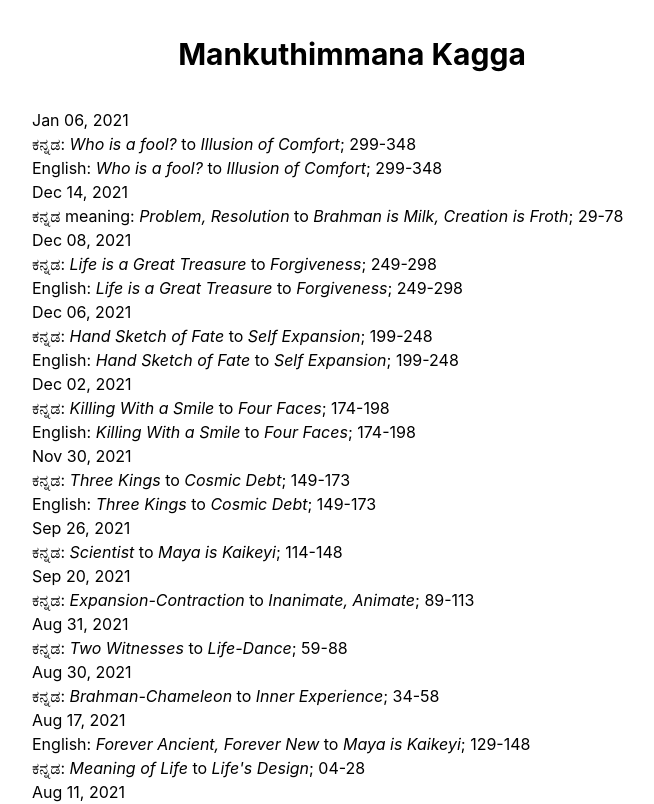
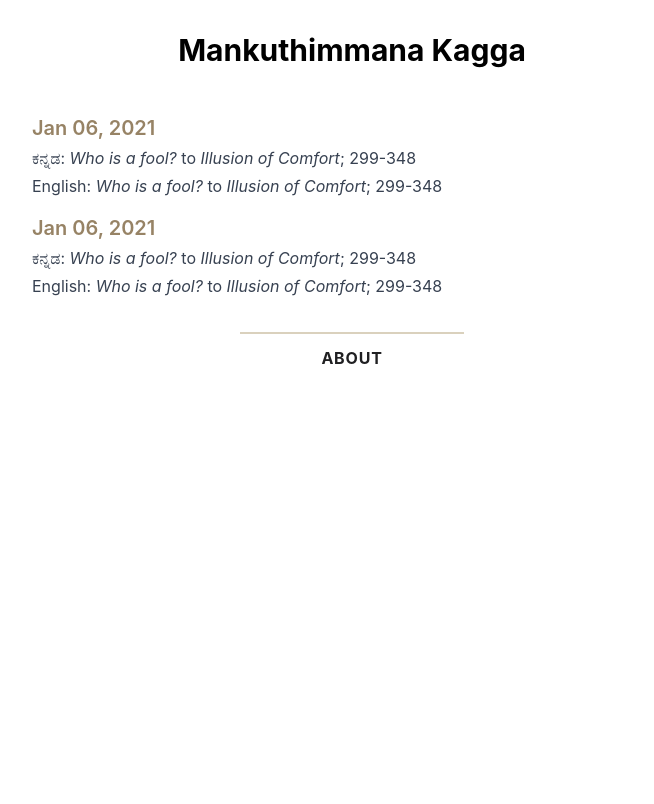
Before and after one commit to banagere/mankuthimma.com, a Next.js app: page /notes in a window 1280 px wide. Shown: the top 804 px of the page, without its empty margins (288-942 px from the left). Built offline with nearby package versions, Linux system fonts and the light colour scheme.

Commit message:
Added Gold colour and dark mode, removed notes

```diff
--- a/components/Articles.tsx
+++ b/components/Articles.tsx
@@ -7,10 +7,14 @@
       <ul className="flex flex-col gap-1">
         {posts.map((post) => (
           <li className="py-px" key={post.slug}>
-            <text className="px-5 font-medium tracking-widest align-middle">{post.number}</text>
-            <span className="text-xl font-bold align-top hover:text-bronze-500">
-              <Link href={`/kagga/${post.slug}`}>{post.title}</Link>
-            </span>
+            <div className="flex items-start">
+              <text className="px-5 font-medium tracking-widest text-right text-gold-500">
+                {post.number}
+              </text>
+              <span className="ml-1 text-xl font-semibold hover:text-gold-500 dark:text-white-100">
+                <Link href={`/kagga/${post.slug}`}>{post.title}</Link>
+              </span>
+            </div>
           </li>
         ))}
       </ul>
--- a/components/Banner.tsx
+++ b/components/Banner.tsx
@@ -1,11 +1,13 @@
-import Link from 'next/link'
+import Link from "next/link";
 
 export default function Header() {
   return (
     <>
-      <div className='text-3xl font-bold text-center my-9 hover:text-neutral-600 dark:hover:text-neutral-300'>
+      <div className="py-8 text-center">
+        <span className="text-3xl font-bold my-9 hover:text-gold-500 dark:text-white-100">
           <Link href="/">Mankuthimmana Kagga</Link>
+        </span>
       </div>
     </>
-  )
+  );
 }
--- a/components/Footer.tsx
+++ b/components/Footer.tsx
@@ -2,9 +2,13 @@
 
 export default function Footer() {
   return (
-    <footer className="my-8 text-center text-neutral-500">
-      <Link href="/notes">Release Notes</Link> •{" "}
-      <Link href="/about">About</Link>
+    <footer className="py-8 mx-auto">
+      <hr className="w-56 mx-auto border border-gold-300 dark:border-gold-500" />
+      <div className="pt-3 text-center">
+        <span className="font-bold tracking-wider uppercase text-black-100 hover:text-gold-500 dark:text-gray-300">
+          <Link href="/about">About</Link>
+        </span>
+      </div>
     </footer>
   );
 }
--- a/components/Head.tsx
+++ b/components/Head.tsx
@@ -65,6 +65,11 @@
           content="#FFFFFF"
           media="(prefers-color-scheme: light)"
         />
+        <meta
+          name="theme-color"
+          content="#202022"
+          media="(prefers-color-scheme: dark)"
+        />
       </Head>
 
       {/* Chiffre Script */}
--- a/library/_anchor.scss
+++ b/library/_anchor.scss
@@ -13,7 +13,7 @@
 }
 
 .prose .anchor:after {
-    @apply text-gray-300 dark:text-gray-700;
+  @apply text-gold-400;
   content: "#";
 }
 
--- a/library/main.scss
+++ b/library/main.scss
@@ -13,6 +13,6 @@
 
 @layer base {
   html {
-    @apply bg-white max-w-2xl mx-auto px-4;
+    @apply bg-white max-w-2xl mx-auto px-4 dark:bg-black-100;
   }
 }
--- a/pages/kagga/[slug].tsx
+++ b/pages/kagga/[slug].tsx
@@ -22,18 +22,18 @@
         <title>{post.meta.title}</title>
       </Head>
 
-      <span className="font-semibold text-bronze-600 hover:text-bronze-400">
+      <button className="px-2 py-[3px] font-semibold rounded-md text-white-100 hover:from-gold-500 hover:to-gold-700 from-gold-500 via-gold-600 to-gold-700 bg-gradient-to-br shadow-md">
         <Link href="/">← Home</Link>
-      </span>
+      </button>
 
       <div className="">
-        <h1 className="mt-5 text-2xl font-bold">{post.meta.title}</h1>
-        <p className="text-lg font-semibold text-neutral-500">
+        <h1 className="mt-5 text-3xl font-bold dark:text-white-100">{post.meta.title}</h1>
+        <p className="text-lg font-semibold tracking-wider text-gold-500">
           {post.meta.number}
         </p>
       </div>
 
-      <article className="pt-5 prose prose-h1:text-2xl prose-h2:text-xl prose-h2:text-gray-400 prose-h3:text-lg prose-h3:text-bronze-500 prose-h3:mt-2 prose-headings:m-0 prose-img:rounded-md">
+      <article className="pt-5 prose dark:prose-invert prose-h1:text-2xl prose-h2:text-3xl prose-h2:text-gold-500 prose-h3:text-lg prose-h3:text-gold-500 prose-h3:mt-2 prose-headings:mb-1 prose-img:rounded-md">
         <MDXRemote {...post.source} components={{ Image }} />
       </article>
     </>
--- a/pages/notes.mdx
+++ b/pages/notes-1.mdx
@@ -1,10 +1,6 @@
 export const meta = {
     title: "Release Notes",
 }
-
-### Jan 06, 2021
-ಕನ್ನಡ: *Who is a fool?* to *Illusion of Comfort*; 299-348
-English: *Who is a fool?* to *Illusion of Comfort*; 299-348
 
 ### Dec 14, 2021
 ಕನ್ನಡ meaning: *Problem, Resolution* to *Brahman is Milk, Creation is Froth*; 29-78
--- /dev/null
+++ b/pages/notes.tsx
@@ -0,0 +1,36 @@
+import Head from "next/head";
+
+export default function Notes() {
+  return (
+    <>
+      <Head>
+        <title>Release Notes</title>
+      </Head>
+
+      <div className="prose prose-p:m-0 prose-headings:m-0 prose-headings:text-gold-600 prose-headings:mt-3">
+        <div>
+          <h3>Jan 06, 2021</h3>
+          <p>
+            ಕನ್ನಡ: <em>Who is a fool?</em> to <em>Illusion of Comfort</em>;
+            299-348
+          </p>
+          <p>
+            English: <em>Who is a fool?</em> to <em>Illusion of Comfort</em>;
+            299-348
+          </p>
+        </div>
+        <div>
+          <h3>Jan 06, 2021</h3>
+          <p>
+            ಕನ್ನಡ: <em>Who is a fool?</em> to <em>Illusion of Comfort</em>;
+            299-348
+          </p>
+          <p>
+            English: <em>Who is a fool?</em> to <em>Illusion of Comfort</em>;
+            299-348
+          </p>
+        </div>
+      </div>
+    </>
+  );
+}
--- a/tailwind.config.js
+++ b/tailwind.config.js
@@ -6,6 +6,28 @@
   ],
   theme: {
     extend: {},
+    colors: {
+      white: "#FFFFFF",
+      "white-100": "#F8F8F8",
+      black: "#000000",
+      "black-100": "#202022",
+      "gold-0": "#f5f2e9",
+      "gold-100": "#eeeadd",
+      "gold-200": "#e5dfd0",
+      "gold-300": "#dad1bd",
+      "gold-400": "#cbbda4",
+      "gold-500": "#b8a383",
+      "gold-600": "#978365",
+      "gold-700": "#8c795d",
+      "gold-800": "#776750",
+      "gray-0": "#F3F3F3",
+      "gray-100": "#E2E2E2",
+      "gray-200": "#DBDBDB",
+      "gray-300": "#C7C7C7",
+      "gray-400": "#8F8F8F",
+      "gray-500": "#6F6F6F",
+      "gray-600": "#181818",
+    },
   },
   plugins: [require("@tailwindcss/typography")],
 };
```
Lines whose indentation alone changed are shown as unchanged.
